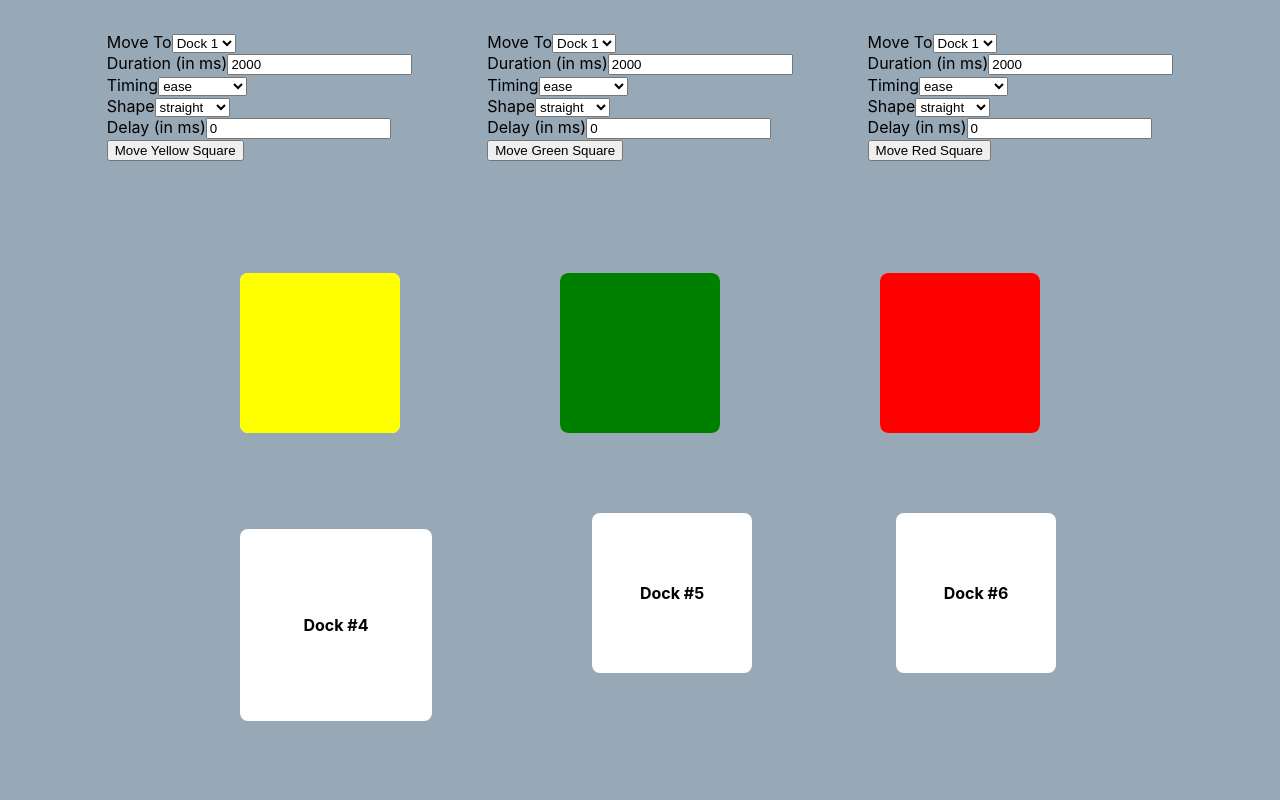
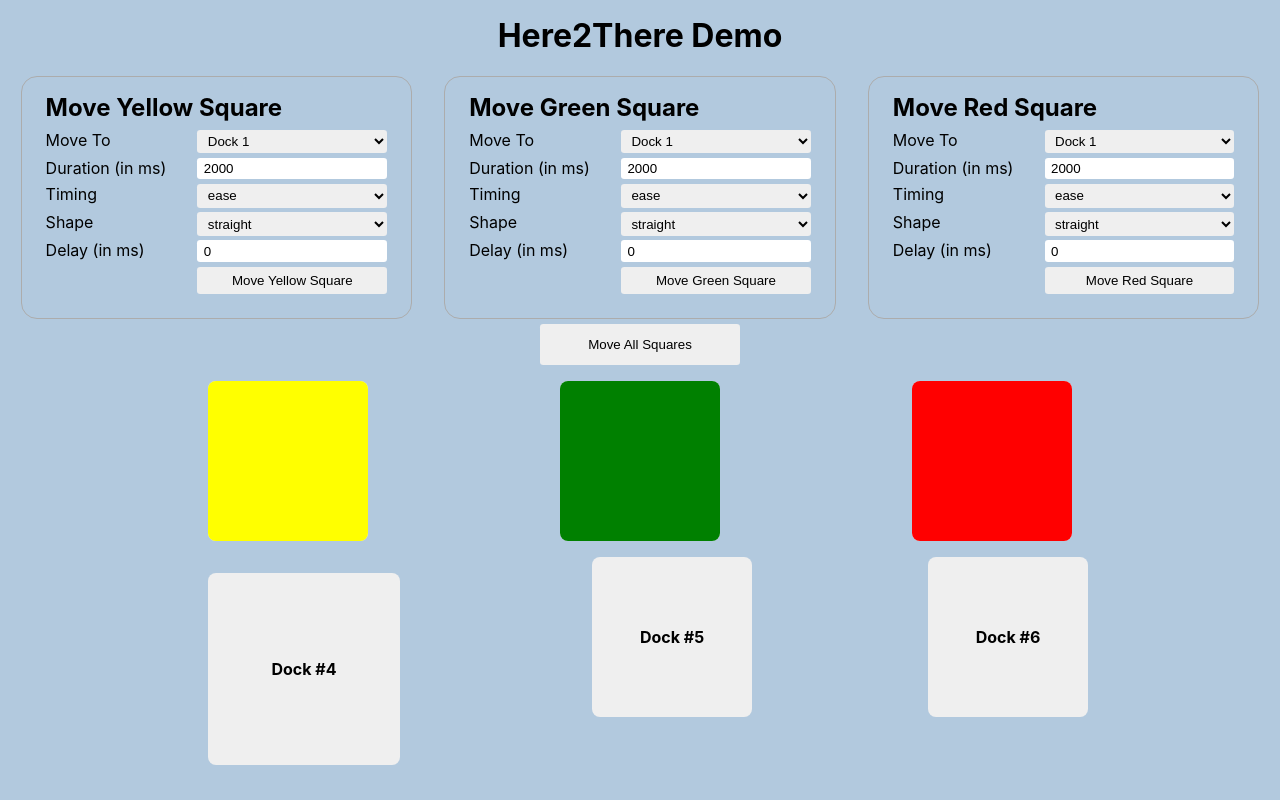
Before and after one commit to dtressel/here2there-testing, a React (Create React App) app: page / in a window 1280 px wide. Built offline with nearby package versions, Linux system fonts and the light colour scheme.

Commit message:
added move all button and added styling

```diff
--- a/src/App.css
+++ b/src/App.css
@@ -1,19 +1,23 @@
 * {
   box-sizing: border-box;
+  margin: 0;
 }
 
-.App {
-  height: 100vh;
+.App h1 {
+  text-align: center;
+  padding-top: 1rem;
+  margin-bottom: 1rem;
+}
+
+.App h2 {
+  margin: 0;
+  margin-bottom: .5rem;
 }
 
 .App-controls {
-  padding: 2rem;
   display: flex;
-  justify-content: space-evenly;
-}
-
-.App-dock-container, .App-there-container {
-  margin: 5rem;
+  justify-content: center;
+  flex-wrap: wrap;
 }
 
 .App-test-div {
@@ -27,6 +31,8 @@
 .App-dock-container {
   display: flex;
   justify-content: space-evenly;
+  margin: 1rem;
+  flex-wrap: wrap;
 }
 
 .App-add-margin {
@@ -51,13 +57,9 @@
   background-color: green;
 }
 
-.App {
-  background-color: rgb(151, 168, 183);
-}
-
 .App-dock-background {
   /* border: 1px dashed rgb(51, 51, 51); */
-  background-color: white;
+  background-color: rgb(239, 239, 239);
   border-radius: 8px;
   display: flex;
   justify-content: center;
@@ -68,3 +70,43 @@
   margin: 1rem;
   padding: 1rem;
 }
+
+.App-form-container {
+  border: 1px solid rgb(172, 172, 172);
+  border-radius: 1rem;
+  padding: 1.5rem;
+  padding-top: 1rem;
+  margin: .3rem 1rem;
+}
+
+.App-form-container > form {
+  display: grid;
+  grid-template-columns: 4fr 5fr;
+}
+
+.App-form-container > form > button, .App-move-all-button {
+  grid-column: 2 / 3;
+  padding: .4rem;
+  border-radius: .2rem;
+  border: none;
+}
+
+.App-form-container > form > input, .App-form-container > form > select {
+  margin-bottom: .3rem;
+  padding: .2rem .4rem;
+  border-radius: .2rem;
+  border: none;
+}
+
+.App-form-container > form > label {
+  text-align: start;
+}
+
+.App-move-all-button {
+  padding: .8rem 3rem;
+}
+
+.App-move-all-button-wrapper {
+  display: flex;
+  justify-content: center;
+}
--- a/src/App.js
+++ b/src/App.js
@@ -1,4 +1,4 @@
-import { useState } from 'react';
+import { useState, useRef } from 'react';
 import './App.css';
 import Movable from './Movable';
 import Dock from './Dock';
@@ -7,6 +7,11 @@ function App() {
   const [moveYellow, setMoveYellow] = useState();
   const [moveGreen, setMoveGreen] = useState();
   const [moveRed, setMoveRed] = useState();
+
+  const moveYellowSubmit = useRef();
+  const moveGreenSubmit = useRef();
+  const moveRedSubmit = useRef();
+
   const handleMoveYellow = (event) => {
     event.preventDefault();
     setMoveYellow({
@@ -37,12 +42,19 @@ function App() {
       delay: `${event.target[4].value}ms`
     });
   }
+  const handleMoveAll = () => {
+    moveYellowSubmit.current.click();
+    moveGreenSubmit.current.click();
+    moveRedSubmit.current.click();
+  }
 
   return (
     <div className="App">
+      <h1>Here2There Demo</h1>
       <div className="App-controls">
+        <div className="App-form-container">
+          <h2>Move Yellow Square</h2>
           <form onSubmit={handleMoveYellow}>
-          <div>
             <label htmlFor="moveTo">Move To</label>
             <select id="moveTo" name="moveTo">
               <option value="1">Dock 1</option>
@@ -52,12 +64,8 @@ function App() {
               <option value="5">Dock 5</option>
               <option value="6">Dock 6</option>
             </select>
-          </div>
-          <div>
             <label htmlFor="duration">Duration (in ms)</label>
             <input id="duration" name="duration" type="number" defaultValue={2000} step="100" />
-          </div>
-          <div>
             <label htmlFor="timing">Timing</label>
             <select id="timing" name="timing">
               <option value="ease">ease</option>
@@ -66,8 +74,6 @@ function App() {
               <option value="ease-in-out">ease-in-out</option>
               <option value="linear">linear</option>
             </select>
-          </div>
-          <div>
             <label htmlFor="shape">Shape</label>
             <select id="shape" name="shape">
               <option value="straight">straight</option>
@@ -76,16 +82,15 @@ function App() {
               <option value="innerL">inner L</option>
               <option value="outerL">outer L</option>
             </select>
-          </div>
-          <div>
             <label htmlFor="delay">Delay (in ms)</label>
             <input id="delay" name="delay" type="number" defaultValue={0} step="100" />
+            <button type="submit" ref={moveYellowSubmit}>Move Yellow Square</button>
+          </form>
         </div>
-          <button type="submit">Move Yellow Square</button>
-        </form>
 
+        <div className="App-form-container">
+          <h2>Move Green Square</h2>
           <form onSubmit={handleMoveGreen}>
-          <div>
             <label htmlFor="moveTo">Move To</label>
             <select id="moveTo" name="moveTo">
               <option value="1">Dock 1</option>
@@ -95,12 +100,8 @@ function App() {
               <option value="5">Dock 5</option>
               <option value="6">Dock 6</option>
             </select>
-          </div>
-          <div>
             <label htmlFor="duration">Duration (in ms)</label>
             <input id="duration" name="duration" type="number" default="0" defaultValue={2000} step="100" />
-          </div>
-          <div>
             <label htmlFor="timing">Timing</label>
             <select id="timing" name="timing">
               <option value="ease">ease</option>
@@ -109,8 +110,6 @@ function App() {
               <option value="ease-in-out">ease-in-out</option>
               <option value="linear">linear</option>
             </select>
-          </div>
-          <div>
             <label htmlFor="shape">Shape</label>
             <select id="shape" name="shape">
               <option value="straight">straight</option>
@@ -119,16 +118,15 @@ function App() {
               <option value="innerL">inner L</option>
               <option value="outerL">outer L</option>
             </select>
-          </div>
-          <div>
             <label htmlFor="delay">Delay (in ms)</label>
             <input id="delay" name="delay" type="number" default="0" defaultValue={0} step="100" />
+            <button type="submit" ref={moveGreenSubmit}>Move Green Square</button>
+          </form>
         </div>
-          <button type="submit">Move Green Square</button>
-        </form>
 
+        <div className="App-form-container">
+          <h2>Move Red Square</h2>
           <form onSubmit={handleMoveRed}>
-          <div>
             <label htmlFor="moveTo">Move To</label>
             <select id="moveTo" name="moveTo">
               <option value="1">Dock 1</option>
@@ -138,12 +136,8 @@ function App() {
               <option value="5">Dock 5</option>
               <option value="6">Dock 6</option>
             </select>
-          </div>
-          <div>
             <label htmlFor="duration">Duration (in ms)</label>
             <input id="duration" name="duration" type="number" default="0" defaultValue={2000} step="100" />
-          </div>
-          <div>
             <label htmlFor="timing">Timing</label>
             <select id="timing" name="timing">
               <option value="ease">ease</option>
@@ -152,8 +146,6 @@ function App() {
               <option value="ease-in-out">ease-in-out</option>
               <option value="linear">linear</option>
             </select>
-          </div>
-          <div>
             <label htmlFor="shape">Shape</label>
             <select id="shape" name="shape">
               <option value="straight">straight</option>
@@ -162,13 +154,14 @@ function App() {
               <option value="innerL">inner L</option>
               <option value="outerL">outer L</option>
             </select>
-          </div>
-          <div>
             <label htmlFor="delay">Delay (in ms)</label>
             <input id="delay" name="delay" type="number" default="0" defaultValue={0} step="100" />
+            <button type="submit" ref={moveRedSubmit}>Move Red Square</button>
+          </form>
         </div>
-          <button type="submit">Move Red Square</button>
-        </form>
+      </div>
+      <div className="App-move-all-button-wrapper">
+        <button type="button" onClick={handleMoveAll} className="App-move-all-button">Move All Squares</button>
       </div>
       <div className="App-dock-container">
         <Dock sizeTo="yellow" dockId="1" className="App-dock-background">
--- a/src/index.css
+++ b/src/index.css
@@ -1,4 +1,6 @@
 body {
+  height: 100vh;
+  background-color: rgb(178, 201, 222);
   margin: 0;
   font-family: -apple-system, BlinkMacSystemFont, 'Segoe UI', 'Roboto', 'Oxygen',
     'Ubuntu', 'Cantarell', 'Fira Sans', 'Droid Sans', 'Helvetica Neue',
```
Lines whose indentation alone changed are shown as unchanged.
